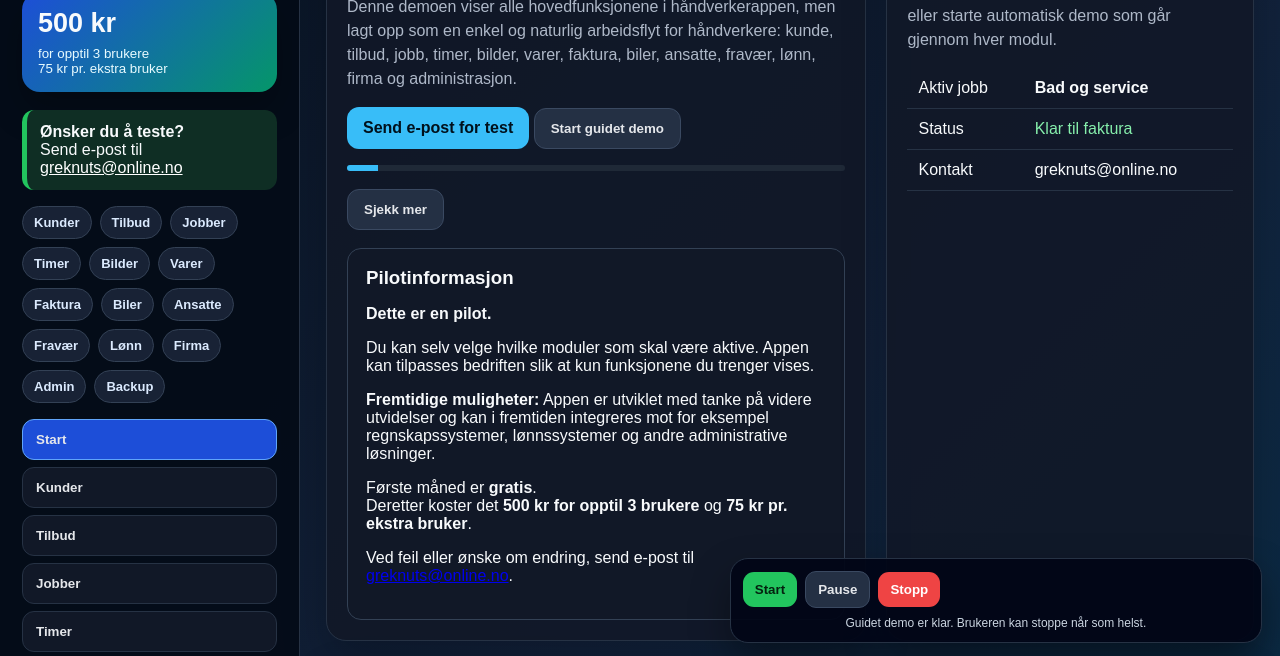
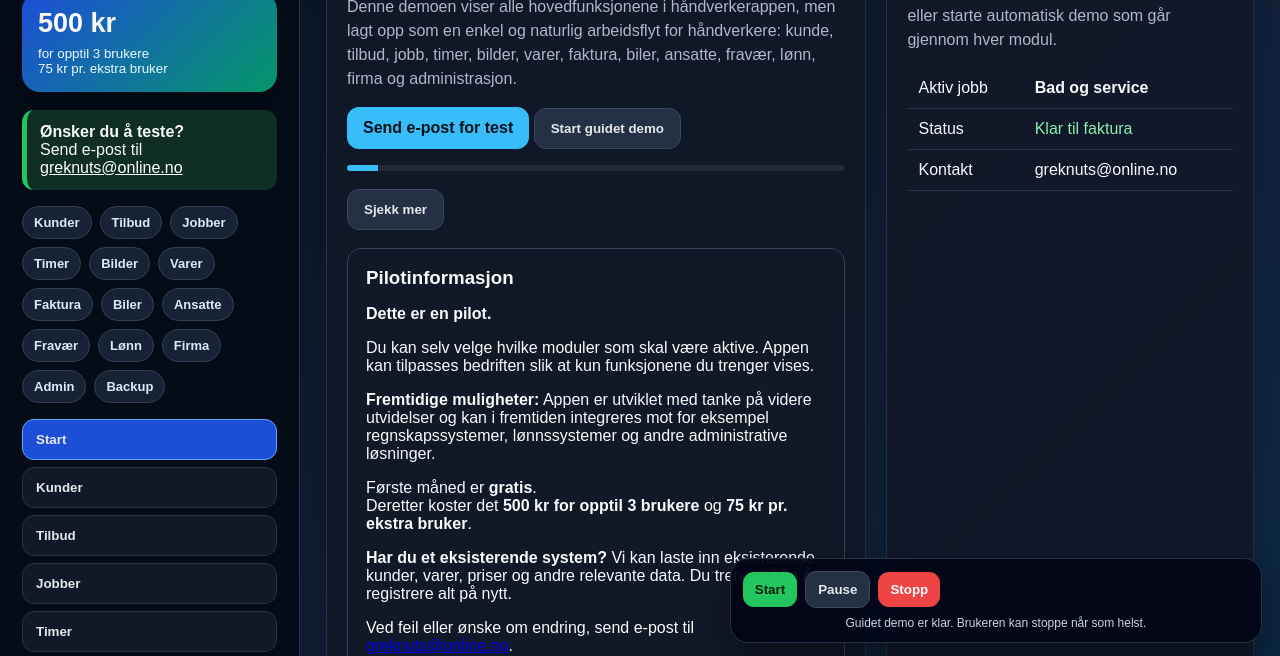
Before and after one commit to annegretheark/handdemo, a plain HTML site: page index.html in a window 1280 px wide. Shown: the part 139-795 px from the top of the page. Drawn offline with Linux system fonts and the light colour scheme.

Commit message:
lagt til tekst

```diff
--- a/index.html
+++ b/index.html
@@ -40,7 +40,8 @@
 <p>Du kan selv velge hvilke moduler som skal være aktive. Appen kan tilpasses bedriften slik at kun funksjonene du trenger vises.</p><p><strong>Fremtidige muligheter:</strong> Appen er utviklet med tanke på videre utvidelser og kan i fremtiden integreres mot for eksempel regnskapssystemer, lønnssystemer og andre administrative løsninger.</p>
   <p>Første måned er <strong>gratis</strong>.<br>
   Deretter koster det <strong>500 kr for opptil 3 brukere</strong> og <strong>75 kr pr. ekstra bruker</strong>.</p>
-  <p>Ved feil eller ønske om endring, send e-post til
+  <p><p><strong>Har du et eksisterende system?</strong> Vi kan laste inn eksisterende kunder, varer, priser og andre relevante data. Du trenger ikke å registrere alt på nytt.</p>
+  Ved feil eller ønske om endring, send e-post til
   <a href="mailto:greknuts@online.no?subject=Rett%20i%20Lomma%20Handverker">greknuts@online.no</a>.</p>
 </div>
 
```
